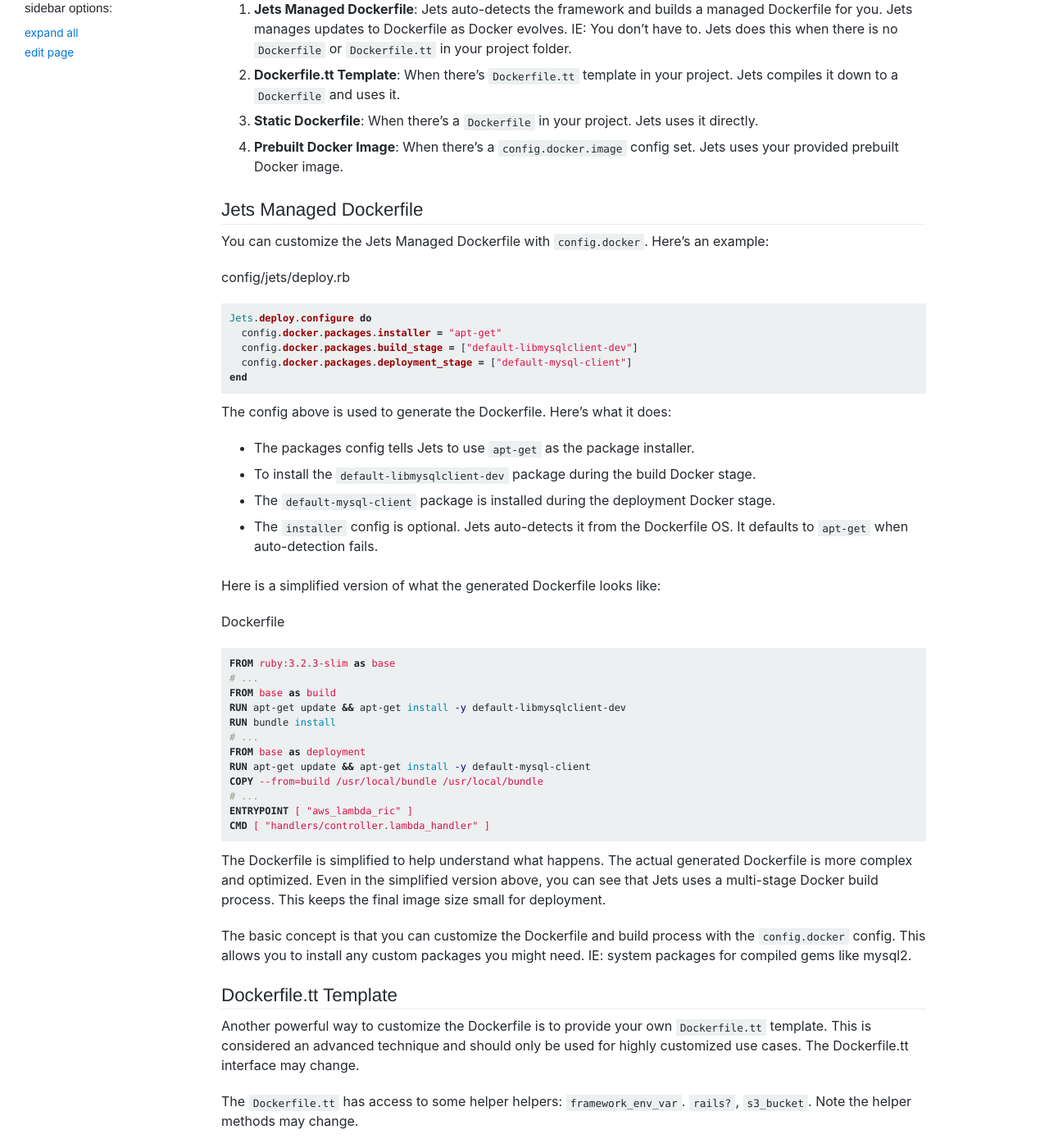
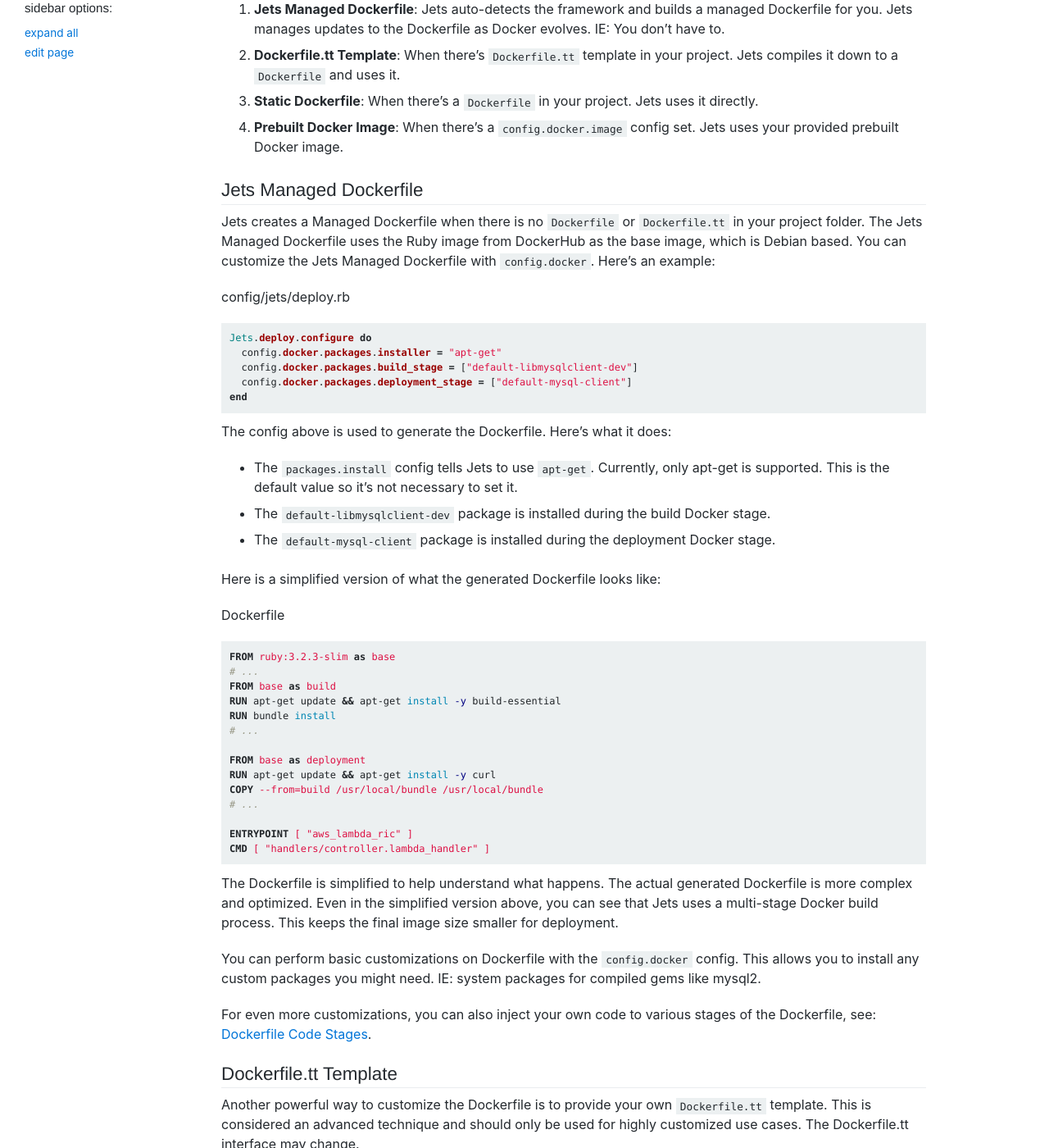
Before and after one commit to rubyonjets/jets-docs, a Jekyll site: the page built from _docs/docker/dockerfile.md, in a window 1280 px wide and 1400 px high, scrolled down 282 px. Shown: the whole window at 82% size. Built offline with Jekyll 4.4.1, drawn with Linux system fonts in a browser that asks for light colours; a script that is not in the unit is left out.

Commit message:
docker docs

````diff
--- a/_docs/docker/dockerfile.md
+++ b/_docs/docker/dockerfile.md
@@ -6,14 +6,14 @@
 
 Jets can use Docker to build and deploy your application. The jets-remote build process ultimately calls `docker build` for you with added conveniences. IE: Auto-detecting the framework, building a managed Dockerfile, auto-tagging the image, and more. This page covers the Dockerfile and Docker image customization options.
 
-1. **Jets Managed Dockerfile**: Jets auto-detects the framework and builds a managed Dockerfile for you. Jets manages updates to Dockerfile as Docker evolves. IE: You don't have to. Jets does this when there is no `Dockerfile` or `Dockerfile.tt` in your project folder.
+1. **Jets Managed Dockerfile**: Jets auto-detects the framework and builds a managed Dockerfile for you. Jets manages updates to the Dockerfile as Docker evolves. IE: You don't have to.
 2. **Dockerfile.tt Template**: When there's `Dockerfile.tt` template in your project. Jets compiles it down to a `Dockerfile` and uses it.
 3. **Static Dockerfile**: When there's a `Dockerfile` in your project. Jets uses it directly.
 4. **Prebuilt Docker Image**: When there's a `config.docker.image` config set. Jets uses your provided prebuilt Docker image.
 
 ## Jets Managed Dockerfile
 
-You can customize the Jets Managed Dockerfile with `config.docker`. Here's an example:
+Jets creates a Managed Dockerfile when there is no `Dockerfile` or `Dockerfile.tt` in your project folder. The Jets Managed Dockerfile uses the Ruby image from DockerHub as the base image, which is Debian based. You can customize the Jets Managed Dockerfile with `config.docker`. Here's an example:
 
 config/jets/deploy.rb
 
@@ -27,18 +27,19 @@
 
 The config above is used to generate the Dockerfile. Here's what it does:
 
-* The packages config tells Jets to use `apt-get` as the package installer.
-* To install the `default-libmysqlclient-dev` package during the build Docker stage.
+* The `packages.install` config tells Jets to use `apt-get`. Currently, only apt-get is supported. This is the default value so it's not necessary to set it.
+* The `default-libmysqlclient-dev` package is installed during the build Docker stage.
 * The `default-mysql-client` package is installed during the deployment Docker stage.
-* The `installer` config is optional. Jets auto-detects it from the Dockerfile OS. It defaults to `apt-get` when auto-detection fails.
 
 Here is a simplified version of what the generated Dockerfile looks like:
 
 {% include docker/Dockerfile.md %}
 
-The Dockerfile is simplified to help understand what happens. The actual generated Dockerfile is more complex and optimized. Even in the simplified version above, you can see that Jets uses a multi-stage Docker build process. This keeps the final image size small for deployment.
+The Dockerfile is simplified to help understand what happens. The actual generated Dockerfile is more complex and optimized. Even in the simplified version above, you can see that Jets uses a multi-stage Docker build process. This keeps the final image size smaller for deployment.
 
-The basic concept is that you can customize the Dockerfile and build process with the `config.docker` config. This allows you to install any custom packages you might need. IE: system packages for compiled gems like mysql2.
+You can perform basic customizations on Dockerfile with the `config.docker` config. This allows you to install any custom packages you might need. IE: system packages for compiled gems like mysql2.
+
+For even more customizations, you can also inject your own code to various stages of the Dockerfile, see: [Dockerfile Code Stages]({% link _docs/docker/stages.md %}).
 
 ## Dockerfile.tt Template
 
--- a/_includes/docker/Dockerfile.md
+++ b/_includes/docker/Dockerfile.md
@@ -7,13 +7,24 @@
 {%- if include.before_build %}
 {{ include.before_build }} # <= ADDED
 {%- endif %}
-RUN apt-get update && apt-get install -y default-libmysqlclient-dev
+RUN apt-get update && apt-get install -y build-essential
 RUN bundle install
 # ...
+{%- if include.after_build %}
+{{ include.after_build }}  # <= ADDED
+{%- endif %}
+
 FROM base as deployment
-RUN apt-get update && apt-get install -y default-mysql-client
+{%- if include.before_deployment %}
+{{ include.before_deployment }} # <= ADDED
+{%- endif %}
+RUN apt-get update && apt-get install -y curl
 COPY --from=build /usr/local/bundle /usr/local/bundle
 # ...
+{%- if include.after_deployment %}
+{{ include.after_deployment }}  # <= ADDED
+{%- endif %}
+
 ENTRYPOINT [ "aws_lambda_ric" ]
 CMD [ "handlers/controller.lambda_handler" ]
 ```
````
Also changed, not shown: _docs/docker.md (+11 -5 lines), _docs/docker/stages.md (+8 -1 lines).
